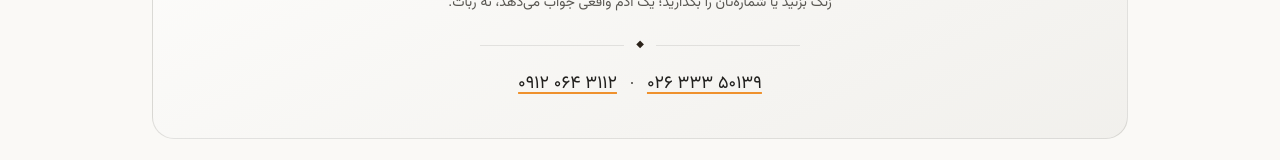
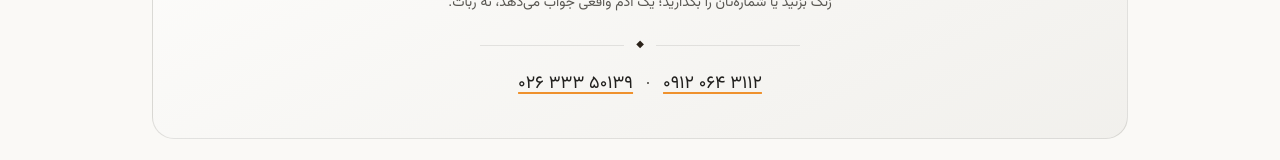
Before and after one commit to masoudroot/thailandgard, a Next.js app in the folder site/: page /contact in a window 1280 px wide. Shown: the part 421-581 px from the top of the page. Built offline with nearby package versions, Linux system fonts and the light colour scheme; no server answers; the database is empty; a web font is replaced by a local one.

Commit message:
نبض دیزاین: D-637 فیکس ترتیب شماره‌ها در قاب تماس + D-638 تشدید قلم h1 + D-639 ممیزی underline-offset

```diff
--- a/site/app/contact/page.tsx
+++ b/site/app/contact/page.tsx
@@ -91,10 +91,10 @@ export default async function ContactPage() {
         </div>
         {/* خط تلفن‌ها (D-229): بدنهٔ قاب تایپوگرافیک خالی می‌خواند؛ شماره‌های
             تک‌منبع lib/site.ts مسیر تماس را داخل همین قاب زنده می‌کند. */}
-        <p className="mt-5 text-lg font-semibold text-foreground" dir="ltr">
-          <a href={PHONE_MOBILE_LINK} className="underline decoration-brand decoration-2 underline-offset-4">{PHONE_MOBILE_DISPLAY}</a>
+        <p className="mt-5 text-lg font-semibold text-foreground">
+          <a href={PHONE_MOBILE_LINK} className="underline decoration-brand decoration-2 underline-offset-4"><span dir="ltr">{PHONE_MOBILE_DISPLAY}</span></a>
           <span aria-hidden className="mx-3 font-normal text-muted-foreground">·</span>
-          <a href={PHONE_LANDLINE_LINK} className="underline decoration-brand decoration-2 underline-offset-4">{PHONE_LANDLINE_DISPLAY}</a>
+          <a href={PHONE_LANDLINE_LINK} className="underline decoration-brand decoration-2 underline-offset-4"><span dir="ltr">{PHONE_LANDLINE_DISPLAY}</span></a>
         </p>
       </div>
 
```
Also changed, not shown: 2 other files (tests, documents, lock files or other folders).
